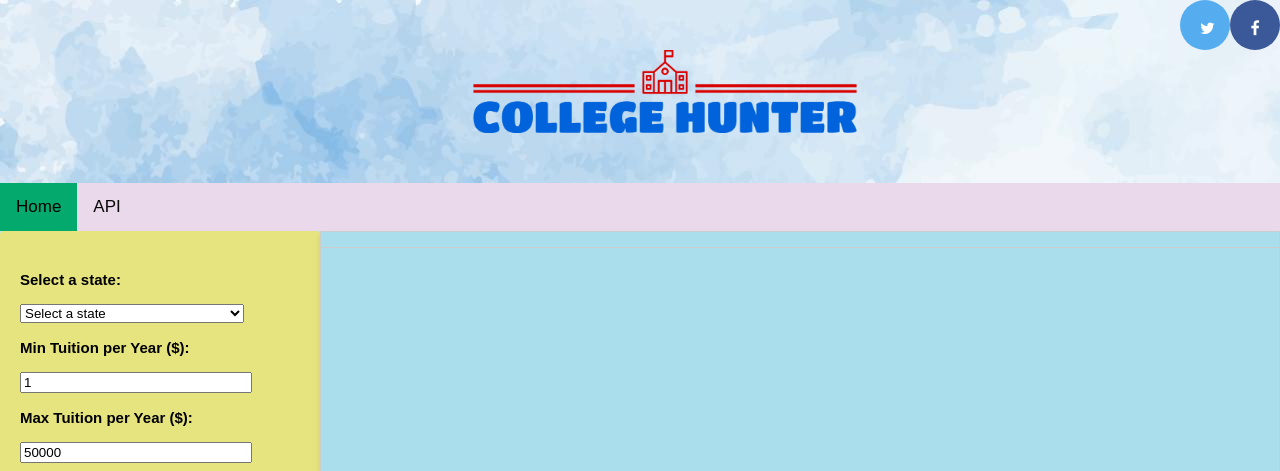
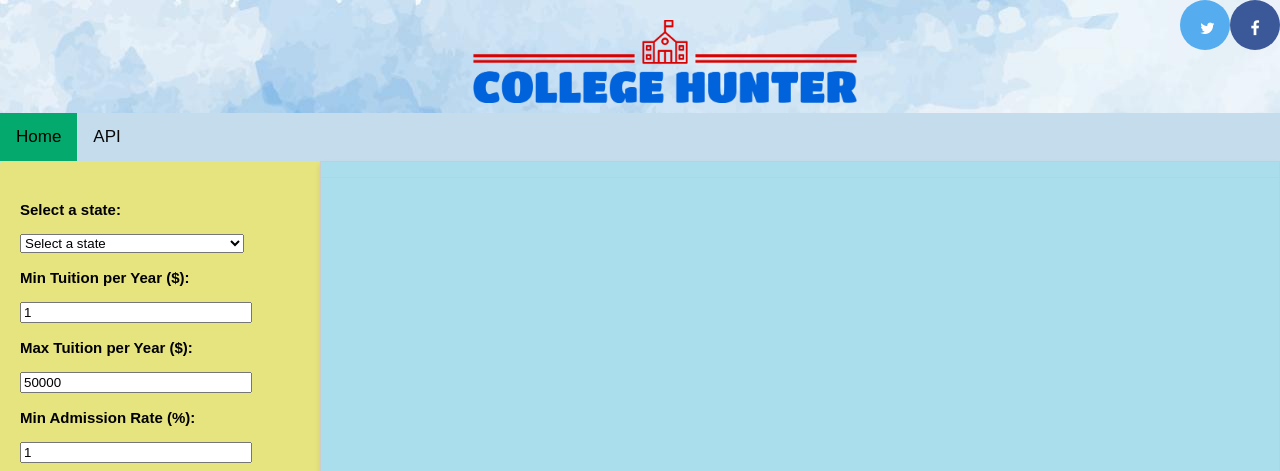
Before and after one commit to UMB-Capstone-team/College-Hunter, a Flask app: page / in a window 1280 px wide. Shown: the top 471 px of the page. Run offline with Flask 3, Linux system fonts and the light colour scheme.

Commit message:
Update styles_Vlissara.css

```diff
--- a/Template/static/styles_Vlissara.css
+++ b/Template/static/styles_Vlissara.css
@@ -9,7 +9,7 @@ body {
     background-color: #bae6dc;
 }
 .topnav {
-    background-color: #e9d9eb;
+    background-color: #c4dceb;
     overflow: hidden;
   }
 .topnav a {
@@ -40,9 +40,9 @@ body {
     margin-left: auto;
     margin-right: auto;
     width: 30%;
-    padding-top: 50px;
+    padding-top: 20px;
     padding-right: 30px;
-    padding-bottom: 50px;
+    padding-bottom: 10px;
     padding-left: 80px;
   }
 form {
@@ -99,11 +99,6 @@ tr:nth-child(even) {
     text-align: left;
 }
 
-.container {
-    display: grid;
-    grid-template-columns: 1fr 3fr;
-    font-size: 13px;
-}
 .form-container {
     width: auto;
     padding: 40px 20px;
```
